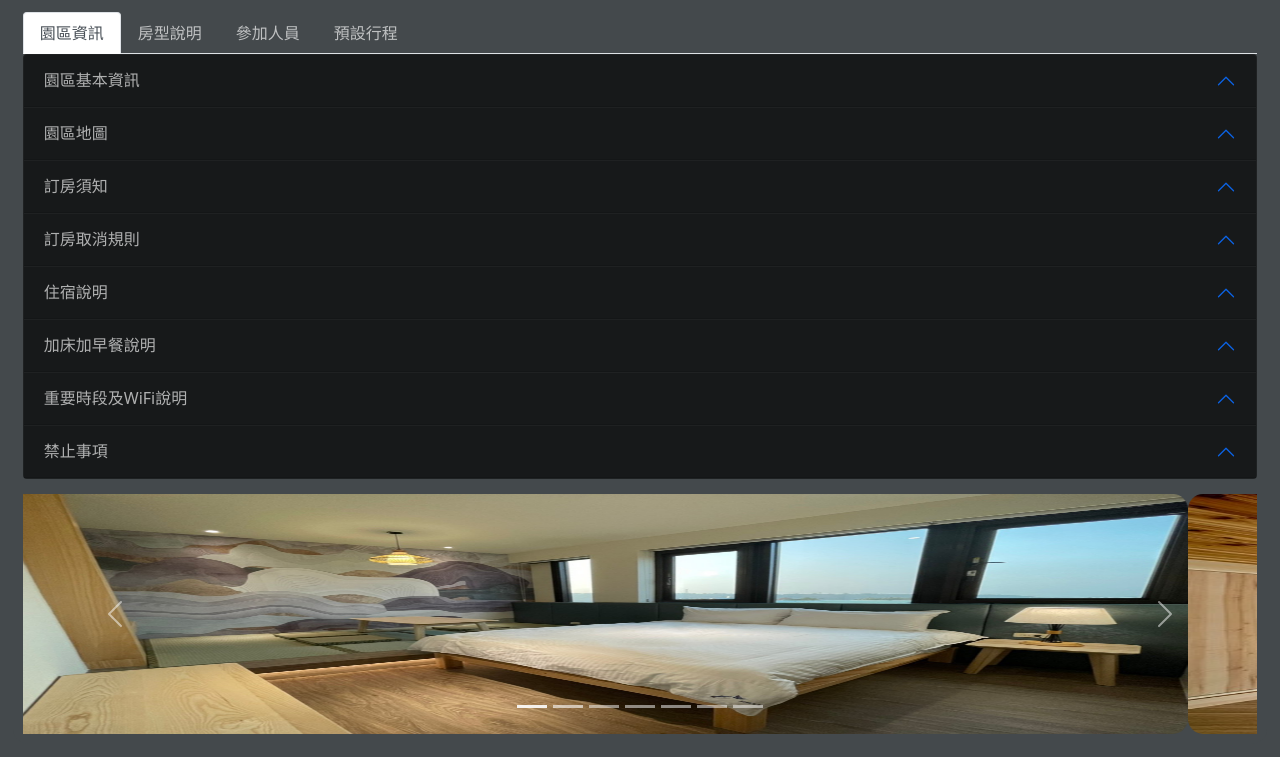
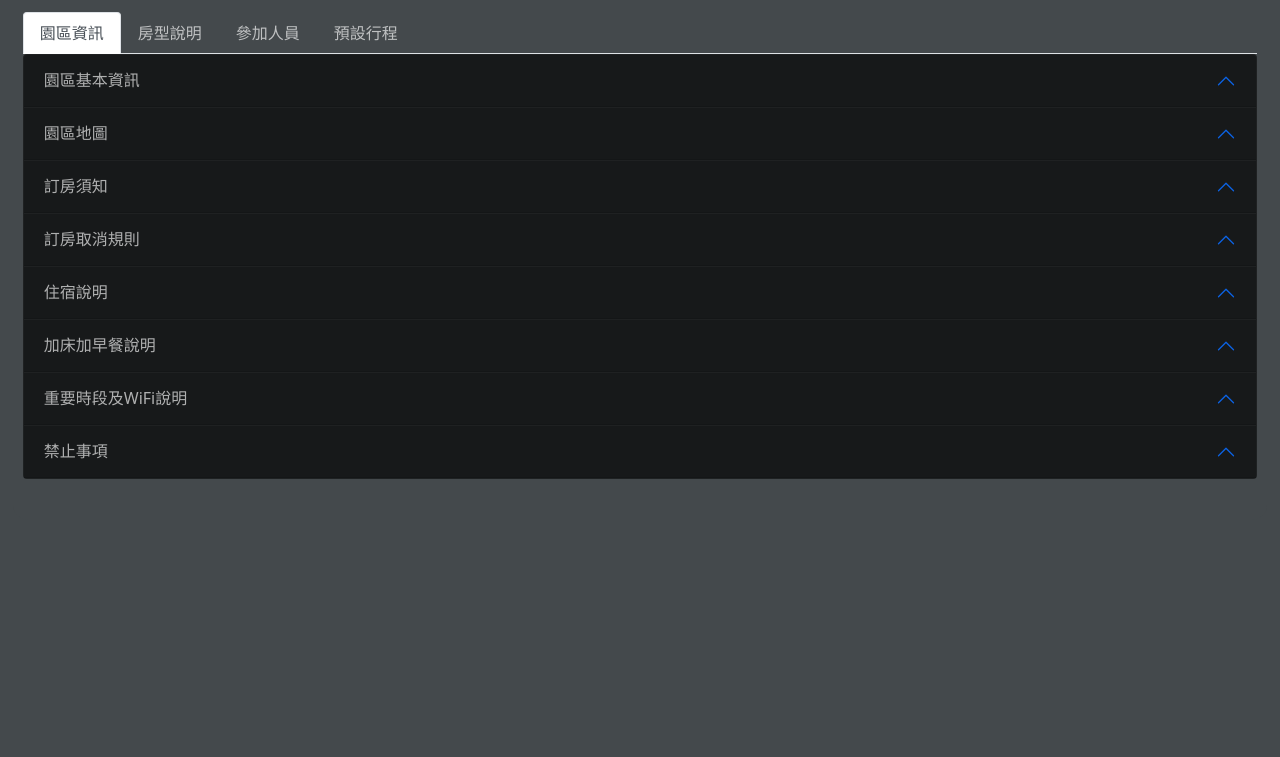
Before and after one commit to celim1962/LoisRetreat, a plain HTML site: page index.html in a window 1280 px wide. Shown: the part 133-890 px from the top of the page. After the commit the page ends 800 px from the top, so only its background shows below. Drawn offline with nearby package versions, Linux system fonts and the light colour scheme.

Commit message:
設定圖片在手機顯示桌機隱藏

```diff
--- a/index.html
+++ b/index.html
@@ -196,7 +196,7 @@
 
     <!-- 顯示房型輪播圖 -->
     <div style="display: flex;justify-content: center;margin-top: 15px;">
-        <div id="carouselExampleIndicators" class="carousel slide" data-bs-ride="carousel"
+        <div id="carouselExampleIndicators" class="carousel slide d-lg-none" data-bs-ride="carousel"
             style="width: 100vw; height: 30vh;">
             <ol class="carousel-indicators">
                 <li data-bs-target="#carouselExampleIndicators" data-bs-slide-to="0" class="active"></li>
```
